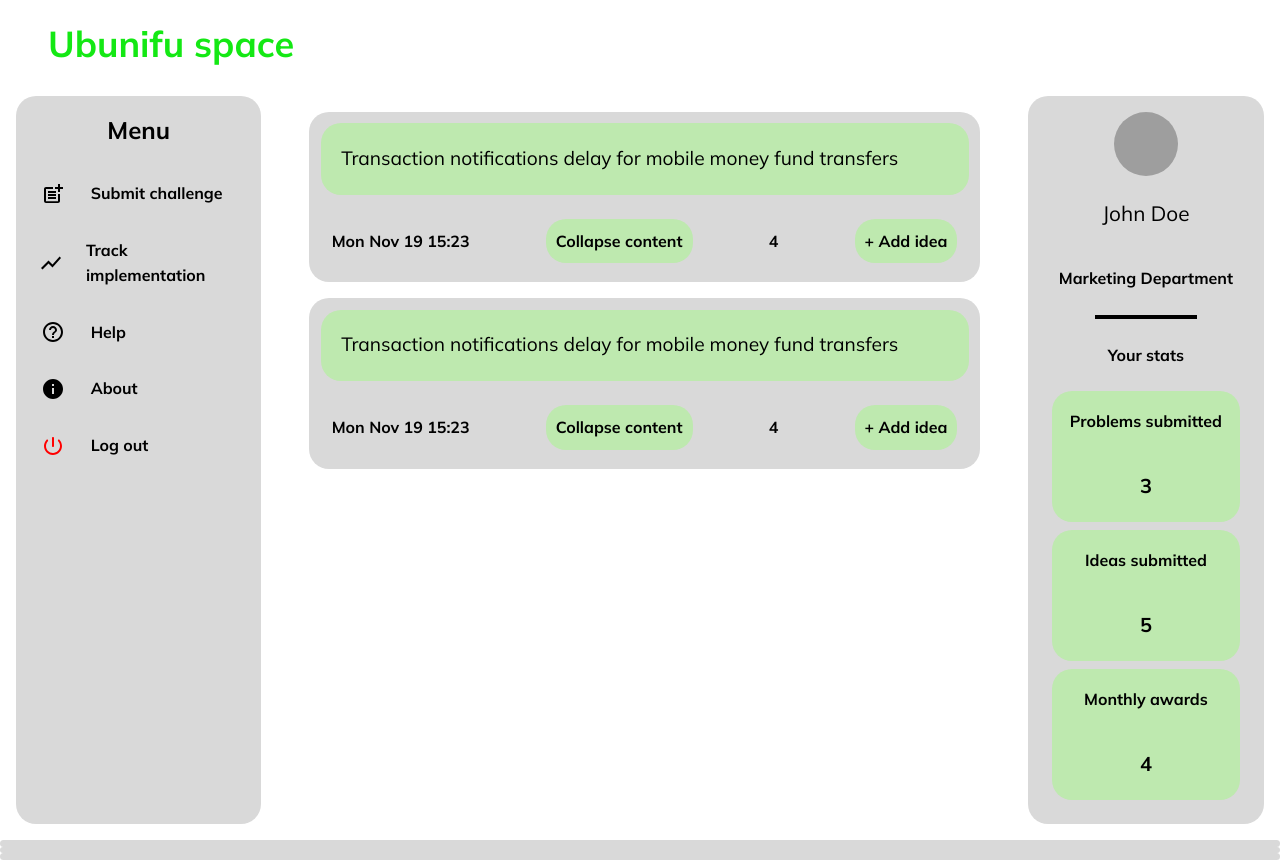
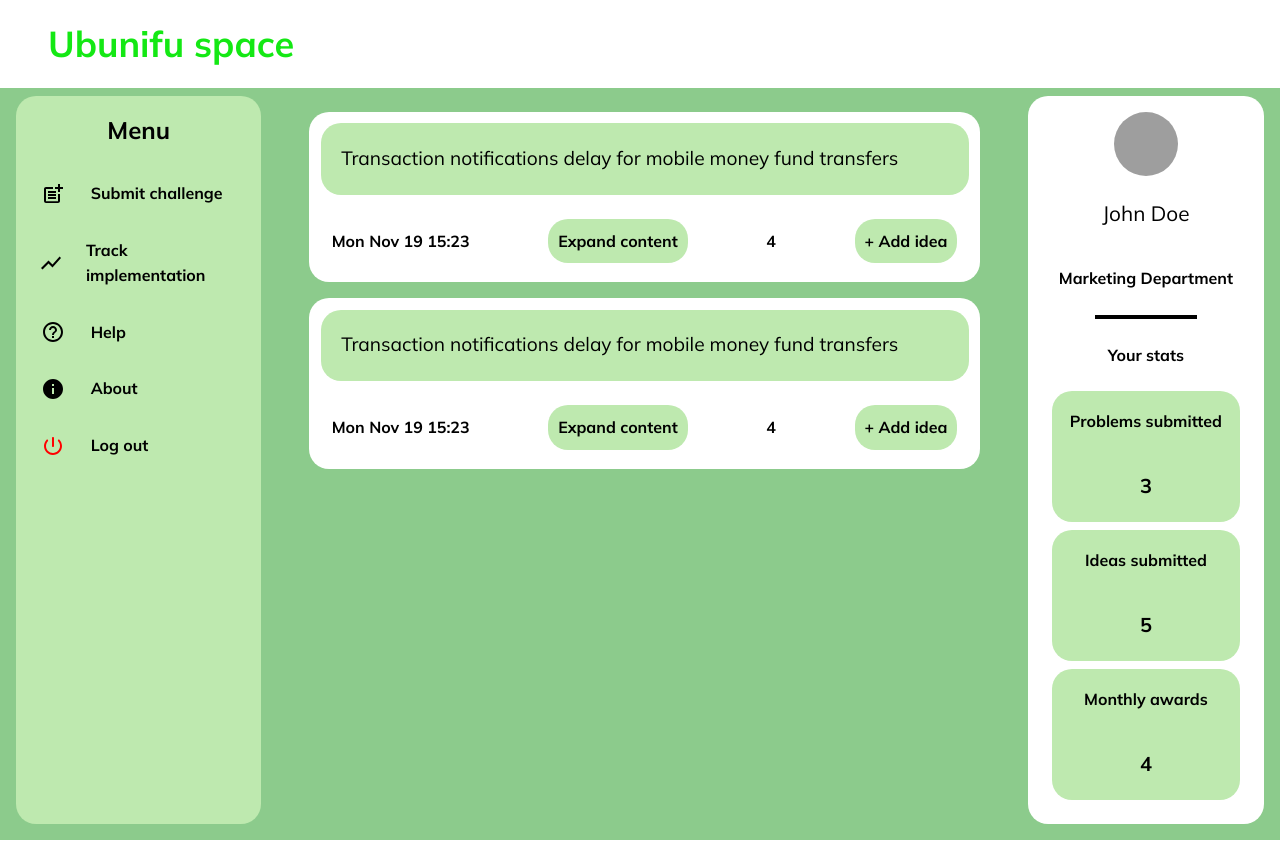
Before and after one commit to ubunifuspace/ubunifuspacerepo, a React (Vite) app in the folder front-end/ubunifuspace/: page /home in a window 1280 px wide. Built offline with nearby package versions, Linux system fonts and the light colour scheme; grey boxes are pictures that could not be loaded.

Commit message:
Changes some Background colors. added form functionality
Modified the Login and SignUp page
tested the database.

```diff
--- a/front-end/ubunifuspace/src/App.css
+++ b/front-end/ubunifuspace/src/App.css
@@ -14,10 +14,15 @@ html{
 }
 
 body {
-    background-color: white;
+    background-color: #8CCB8C;
     margin: 0;
     padding: 0;
     font-family: 'Mulish', sans-serif;
+}
+
+#homepage_dashboard{
+    background-color: #8CCB8C;
+    height: 100%;
 }
 
 @media screen and (max-width: 600px) {
@@ -73,7 +78,7 @@ body {
 }
 
 .side_navigation {
-    background-color: #D9D9D9;
+    background-color: #BEE9AF;
     margin: 1rem;
     border-radius: 20px;
     display: flex;
@@ -165,7 +170,7 @@ body {
 }
 
 .profile_card{
-    background-color: #D9D9D9;
+    background-color: white;
     margin: 1rem;
     border-radius: 20px;
     padding: 1rem;
@@ -212,7 +217,7 @@ body {
 }
 
 .grey-bg{
-    background-color: #D9D9D9;
+    background-color:white;
     border-radius: 20px;
     padding: 0.2rem;
 }
@@ -313,12 +318,16 @@ body {
 
 .department{
     border: 2px solid black;
-    border-top-right-radius: 13px;
-    border-top-left-radius: 13px;
-    border-bottom-left-radius: 13px;
-    border-bottom-right-radius: 13px;
+    border-radius: 13px;
     padding: 1px 5px;
     margin: 5px;
+}
+
+.department:hover{
+    background-color: #BEE9AF;
+    border: none;
+    box-shadow: 5px 2px #8CCB8C;
+    cursor: pointer;
 }
 
 .deaprtment_continer{
--- a/front-end/ubunifuspace/src/components/IdeaCard.jsx
+++ b/front-end/ubunifuspace/src/components/IdeaCard.jsx
@@ -24,7 +24,6 @@ const IdeaCard = () => {
           setIsExploding(false);
         }, 100000);
       };
-
 
     const toggleContent = () => {
       setShowContent(!showContent);
@@ -111,7 +110,7 @@ const IdeaCard = () => {
 
                 <div className="controls_container">
                     <p className="font_heavy position_center ">Mon Nov 19 15:23</p>
-                    <p className="font_heavy green_wrap pointer_cursor" onClick={toggleContent}>{showContent ? 'Expand' : 'Collapse'} content</p>
+                    <p className="font_heavy green_wrap pointer_cursor" onClick={toggleContent}>{showContent ? 'Collapse' : 'Expand'} content</p>
                     <p className="font_heavy position_center">4</p>
                     <p className="font_heavy green_wrap pointer_cursor" onClick={open} > + Add idea</p>
                 </div>
--- a/front-end/ubunifuspace/src/pages/Homepage.jsx
+++ b/front-end/ubunifuspace/src/pages/Homepage.jsx
@@ -12,7 +12,7 @@ const Homepage = () => {
     const [ opened, { open, close }] = useDisclosure(false);
 
     return (
-        <div>
+        <div id="homepage_dashboard">
             <header>
                 <nav className="navbar" >
                     <div>
--- a/front-end/ubunifuspace/src/pages/Login/Login.jsx
+++ b/front-end/ubunifuspace/src/pages/Login/Login.jsx
@@ -1,6 +1,8 @@
 import "./Login.css";
 import { Link, useNavigate } from "react-router-dom";
 import React, { useState } from "react";
+import { ToastContainer, toast } from "react-toastify";
+import 'react-toastify/dist/ReactToastify.css';
 
 const Login = () => {
 
@@ -17,7 +19,6 @@ const Login = () => {
 
   const handleSubmit = async (event) => {
     event.preventDefault();
-
 
     const body = {
       staffid: inputs.identity,
@@ -45,10 +46,10 @@ const Login = () => {
         window.location.href = '/home'
 
       } else {
-        alert(`Failed to login: ${data.message}`);
+       toast.error(`Failed to login: ${data.message}`);
       }
     } catch (error) {
-      console.error('An error occurred', error);
+      toast.error('An error occurred', error);
       // Handle network or other errors here
     }
 
@@ -123,6 +124,7 @@ const Login = () => {
           </div>
         </form>
       </div>
+      <ToastContainer />
     </div>
   );
 };
--- a/front-end/ubunifuspace/src/pages/SignUp/SignUp.css
+++ b/front-end/ubunifuspace/src/pages/SignUp/SignUp.css
@@ -2,7 +2,10 @@
 *{
     box-sizing: border-box;
     font-family:Mulish;
+}
 
+body{
+    background-color: #8CCB8C;
 }
 
 #container{
--- a/front-end/ubunifuspace/src/pages/SignUp/SignUp.jsx
+++ b/front-end/ubunifuspace/src/pages/SignUp/SignUp.jsx
@@ -19,6 +19,8 @@ const SignUp = () => {
 
     const handleSubmit = (event) => {
 
+        event.preventDefault();
+
         const emailRegex = /^[A-Za-z0-9._%+-]+@[A-Za-z0-9.-]+\.[A-Za-z]{2,4}$/;
         if (!inputs.email.match(emailRegex)) {
             toast.error("Invalid email address");
@@ -31,7 +33,7 @@ const SignUp = () => {
             return;
         }
 
-        event.preventDefault();
+
         setinputs({});
         console.log(inputs);
         toast.success("Data Successifully Received");
```
